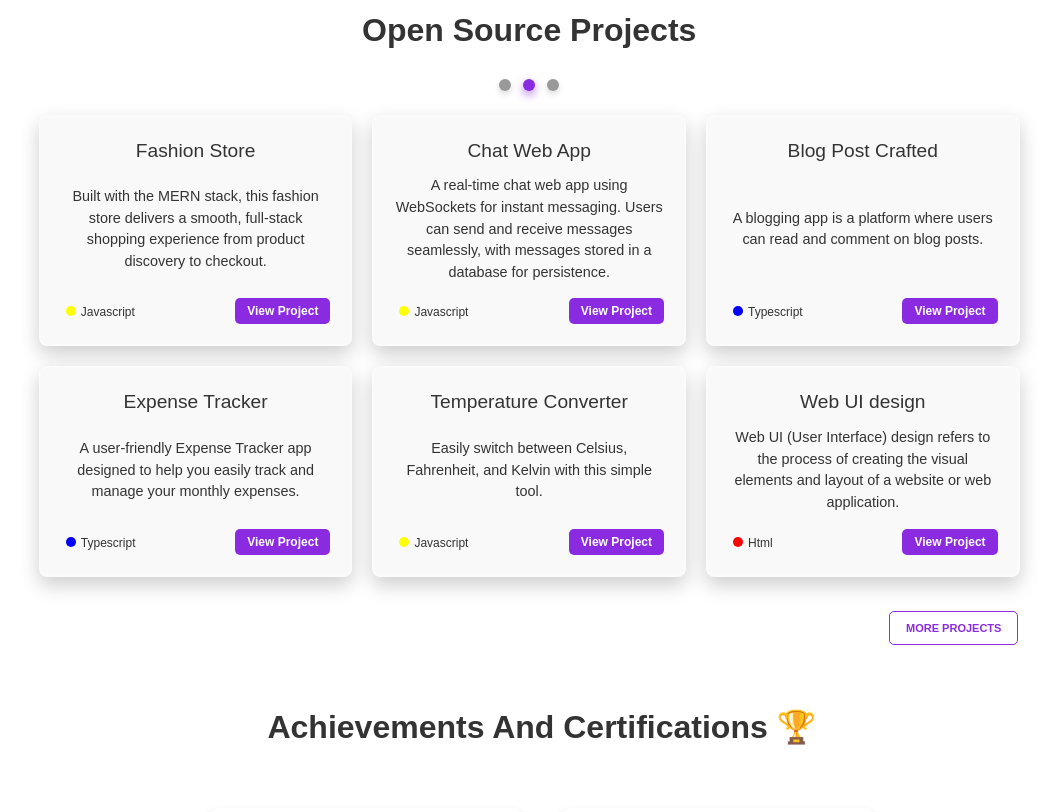
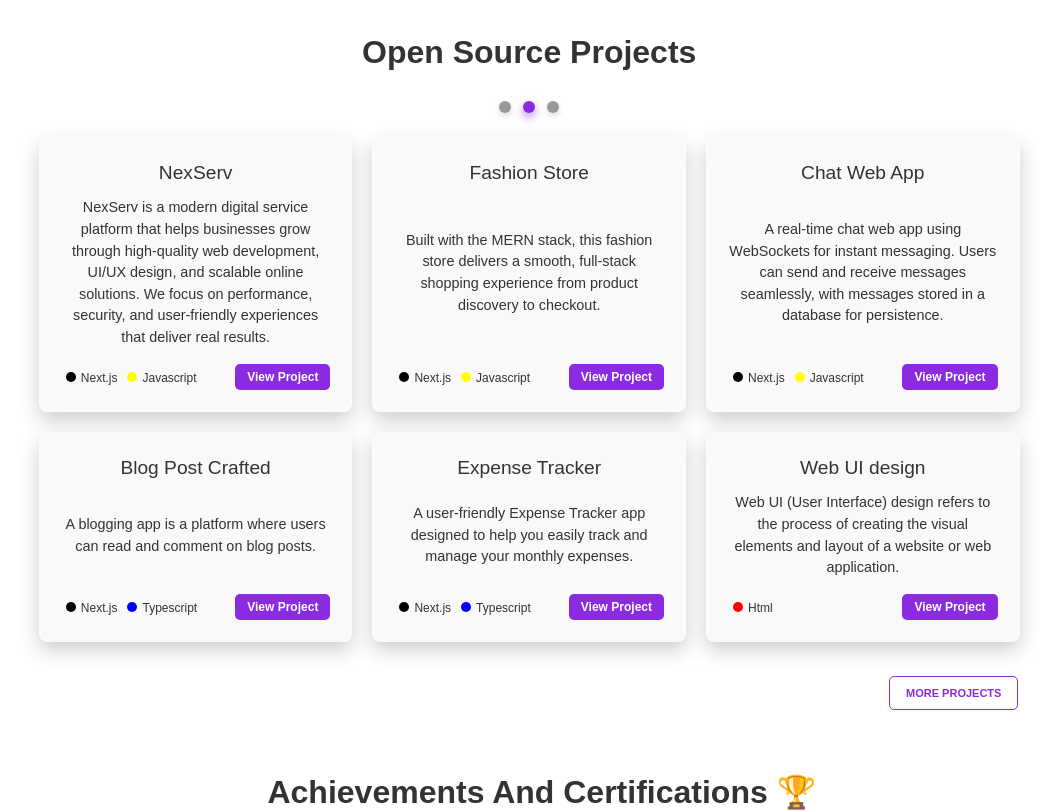
Before and after one commit to Muhammadtalalliaquat/Portfolio, a Next.js app: page /portfolio in a window 1280 px wide. Shown: the part 840-1652 px from the top of the page, without its empty margins (98-1156 px from the left). Built offline with nearby package versions, Linux system fonts and the light colour scheme.

Commit message:
update portfoilo and add project

```diff
--- a/src/app/portfolio/page.tsx
+++ b/src/app/portfolio/page.tsx
@@ -151,7 +151,7 @@ export default function Portfolio() {
               >
                 <Image
                   className={styles.imageDiv}
-                  src="https://i.postimg.cc/0yHgk2W5/my-pic-removebg-preview.png"
+                  src="/my-pic.png"
                   alt="Profile Picture"
                   width={300}
                   height={300}
--- a/src/components/projectData.ts
+++ b/src/components/projectData.ts
@@ -1,4 +1,3 @@
-
 export type projectsDataTyoe = {
   name: string;
   description: string;
@@ -25,43 +24,43 @@ export const techColors: { [key: string]: string } = {
 
 export const projectsData: projectsDataTyoe[] = [
   {
+    name: "NexServ",
+    description:
+      "NexServ is a modern digital service platform that helps businesses grow through high-quality web development, UI/UX design, and scalable online solutions. We focus on performance, security, and user-friendly experiences that deliver real results.",
+    url: "https://nexserv.vercel.app/",
+    technologies: ["Next.js", "Javascript"],
+    id: 1,
+  },
+  {
     name: "Fashion Store",
     description:
       "Built with the MERN stack, this fashion store delivers a smooth, full-stack shopping experience from product discovery to checkout.",
     url: "https://frontend-fashion-store-web-app.vercel.app/",
-    technologies: ["Javascript"],
-    id: 1,
+    technologies: ["Next.js", "Javascript"],
+    id: 2,
   },
   {
     name: "Chat Web App",
     description:
       "A real-time chat web app using WebSockets for instant messaging. Users can send and receive messages seamlessly, with messages stored in a database for persistence.",
     url: "https://next-js-chat-app-project.vercel.app/",
-    technologies: ["Javascript"],
-    id: 2,
+    technologies: ["Next.js", "Javascript"],
+    id: 3,
   },
   {
     name: "Blog Post Crafted",
     description:
       "A blogging app is a platform where users can read and comment on blog posts.",
     url: "https://blogging-app-tawny.vercel.app/get-started",
-    technologies: ["Typescript"],
-    id: 3,
+    technologies: ["Next.js", "Typescript"],
+    id: 4,
   },
   {
     name: "Expense Tracker",
     description:
       "A user-friendly Expense Tracker app designed to help you easily track and manage your monthly expenses.",
     url: "https://expenses-tracker-bay-xi.vercel.app",
-    technologies: ["Typescript"],
-    id: 4,
-  },
-  {
-    name: "Temperature Converter",
-    description:
-      "Easily switch between Celsius, Fahrenheit, and Kelvin with this simple tool.",
-    url: "https://muhammadtalalliaquat.github.io/Temperature-converter-app/",
-    technologies: ["Javascript"],
+    technologies: ["Next.js", "Typescript"],
     id: 5,
   },
   // {
@@ -84,8 +83,8 @@ export const projectsData: projectsDataTyoe[] = [
 
 type skillDataType = {
   id: number;
-  name: string
-}
+  name: string;
+};
 
 export const skillData: skillDataType[] = [
   { id: 3, name: "React.js and Next.js" },
@@ -103,26 +102,24 @@ type educationDataDataType = {
   degree: string;
   institution: string;
   status: string;
-  completedYear?: number
-}
+  completedYear?: number;
+};
 
 export const educationData: educationDataDataType[] = [
   {
-      id: 1,
-      degree: "Intermediate in Computer Science",
-      institution: "Govt. Islamia Science College",
-      status: "Ongoing",
+    id: 1,
+    degree: "Intermediate in Computer Science",
+    institution: "Govt. Islamia Science College",
+    status: "Ongoing",
   },
   {
     id: 2,
     degree: "Secondary School Certificate",
     institution: "Indus Grammar School",
     completedYear: 2022,
-    status: ""
+    status: "",
   },
 ];
-
-
 
 export const achievements = [
   {
```
Also changed, not shown: public/my-pic.png (added).
